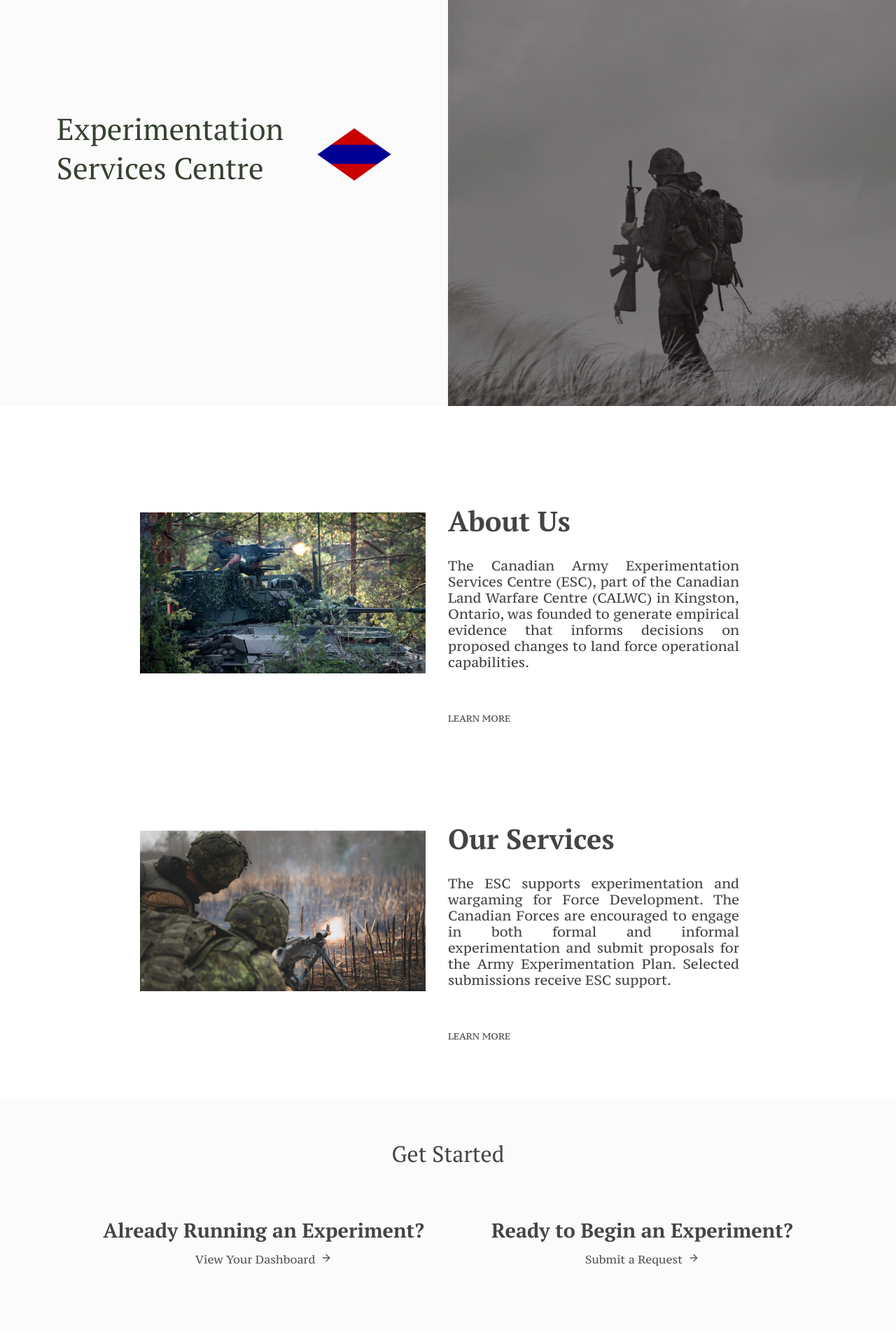
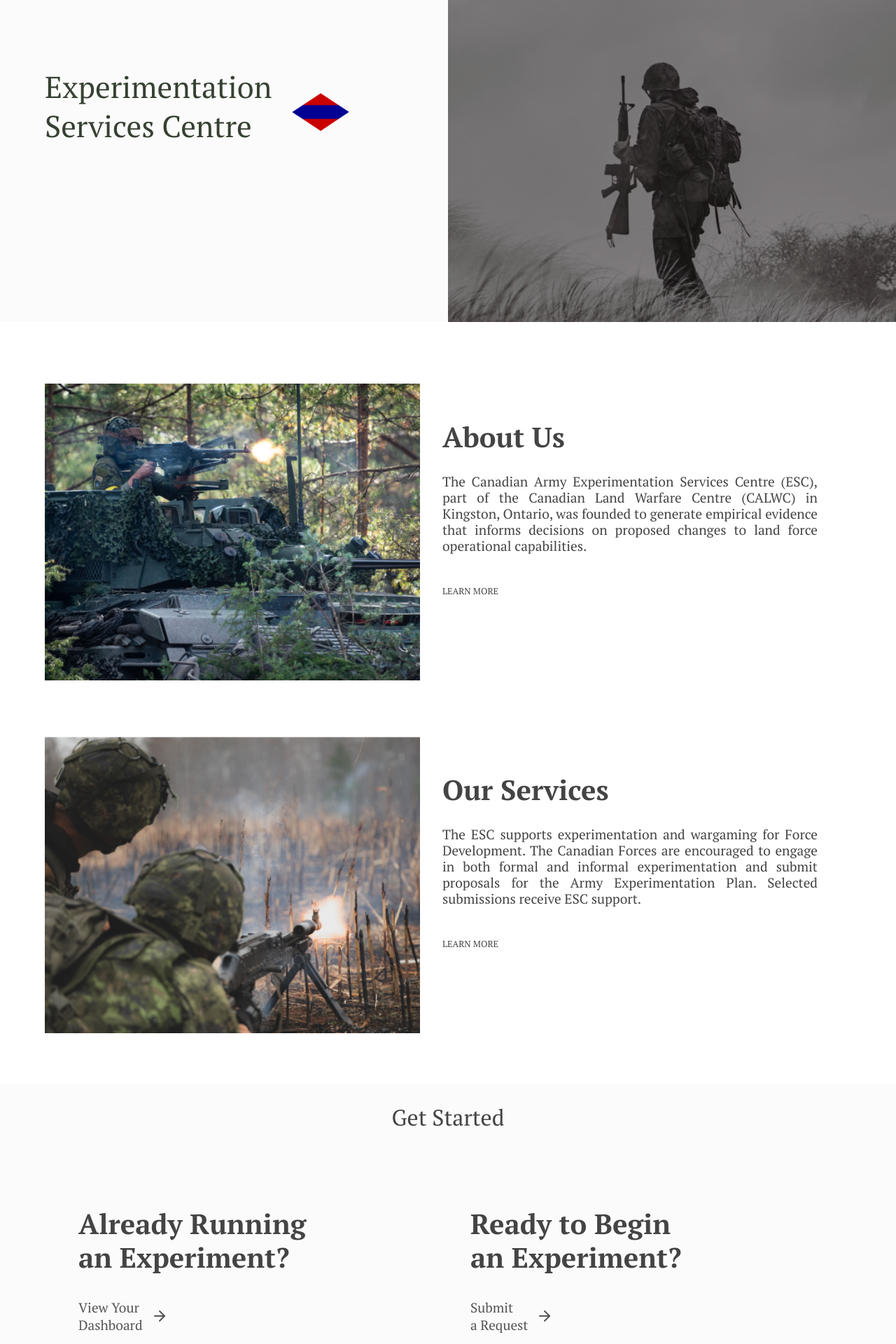
Before and after one commit to ajsib/calwcESC, a Next.js app in the folder front/: page / in a window 1280 px wide. Shown: the part 140-2060 px from the top of the page at 70% size. Built offline with nearby package versions, Linux system fonts and the light colour scheme.

Commit message:
Add footer component and Action Styles

```diff
--- a/front/components/Pages/Landing/Action/ActionSection.tsx
+++ b/front/components/Pages/Landing/Action/ActionSection.tsx
@@ -5,7 +5,7 @@
 
 const actionSectionStyle = css`
   text-align: center;
-  padding: 4rem 0;
+  padding: 2rem 0;
   background-color: #FBFBFB;
 `;
 
@@ -16,9 +16,13 @@
 `;
 
 const cardsContainerStyle = css`
+  gap: 2rem;
   display: flex;
-  justify-content: center;
-  gap: 2rem; /
+  flex-direction: row;
+  flex-wrap: wrap;
+  margin-left: var(--margin);
+  // center the cards
+  // justify-content: center;
 `;
 
 const ActionSection = () => (
@@ -26,12 +30,12 @@
     <h1 css={getStartedStyle}>Get Started</h1>
     <div css={cardsContainerStyle}>
       <CardTemplate
-        title="Already Running an Experiment?"
-        subtitle="View Your Dashboard"
+        title={<>Already Running <br /> an Experiment?</>}
+        subtitle={<>View Your <br /> Dashboard</>}
       />
       <CardTemplate
-        title="Ready to Begin an Experiment?"
-        subtitle="Submit a Request"
+        title={<>Ready to Begin <br /> an Experiment?</>}
+        subtitle={<>Submit <br /> a Request</>}
       />
     </div>
   </section>
--- a/front/components/Pages/Landing/Action/CardTemplate.tsx
+++ b/front/components/Pages/Landing/Action/CardTemplate.tsx
@@ -3,29 +3,38 @@
 import { css } from '@emotion/react';
 import Card from '@/components/UI/Card'; // Adjust the import path as necessary
 import { FiArrowRight } from 'react-icons/fi'; // Import the arrow icon from react-icons
+import { ReactNode } from 'react';
 
 const cardContentStyle = css`
-  padding: 2rem;
-  text-align: center;
+  display: flex;
+  flex-direction: column;
+  padding-left: 3rem;
+  padding-right: 6rem;
+  padding-top: 4rem;
+  padding-bottom: 8rem;
+  width: calc(50vw - var(--margin) - 12rem);
+  text-align: left;
   transition: background-color 0.3s ease-in-out;
 `;
 
 const cardTitleStyle = css`
-  font-size: 1.8rem;
+  font-size: 2.5rem;
   font-weight: bold;
-  margin-bottom: 1rem;
+  margin-bottom: 3rem;
+  line-height: 1.2;
 `;
 
 const cardSubtitleStyle = css`
   display: inline;
-  font-size: 1rem;
+  font-size: 1.2rem;
   color: #555;
-  cursor: pointer;
   position: relative;
   transition: all 0.3s ease-in-out;
+  line-height: 0rem;
 `;
 
 const cardStyleHover = css`
+
   &:hover {
     background-color: #fff; // Changes background to white on hover
 
@@ -39,13 +48,15 @@
 `;
 
 const arrowIconStyle = css`
-  margin-left: 0.5rem; // Space between the subtitle and the arrow icon
-  transition: transform 0.3s ease-in-out; // Smooth transition for the icon movement
+  padding-left: 0.75rem;
+  padding-bottom: 0.5rem;
+  transition: transform 0.3s ease-in-out;
+  font-size: 1.5rem;
 `;
 
 interface CardTemplateProps {
-  title: string;
-  subtitle: string;
+  title: ReactNode;
+  subtitle: ReactNode;
 }
 
 const CardTemplate = ({ title, subtitle }: CardTemplateProps) => (
@@ -53,7 +64,7 @@
     <Card>
       <div css={cardContentStyle}>
         <h2 css={cardTitleStyle}>{title}</h2>
-      <p className="caption "css={cardSubtitleStyle}>
+        <p css={cardSubtitleStyle}>
           {subtitle}
           <FiArrowRight css={arrowIconStyle} />
         </p>
--- a/front/components/Pages/Landing/Hero/HeroContent.tsx
+++ b/front/components/Pages/Landing/Hero/HeroContent.tsx
@@ -6,34 +6,25 @@
   display: flex;
   flex-direction: row;
   align-items: center;
-  justify-content: center;
-  width: 50vw;
+  justify-content: left;
+  width: calc(50vw - var(--margin));
   text-align: left;
-  overflow: hidden; // Prevents any overflow of children outside this div
-
-  @media (max-width: 768px) {
-    flex-direction: column;
-    width: 80vw;
-  }
+  margin-left: var(--margin);
+  flex-wrap: wrap;
 `;
 
 const titleStyle = css`
-  font-size: calc(1.5rem + 1.5vw); // Combines a base size with scalability
+  font-size: calc(1.5rem + 1.5vw);
   margin-bottom: 1rem;
   color: var(--primary-color);
   line-height: 1.3;
-  white-space: nowrap;
-  overflow: hidden;
-  text-overflow: ellipsis; // Adds an ellipsis if text overflows
-  @media (max-width: 768px) {
-    font-size: calc(1rem + 3vw); // Increase scalability factor on smaller screens
-    white-space: normal; // Allows text wrapping on smaller screens
-  }
+  margin-right: calc(1rem + 1vw);
 `;
 
-
 const imageStyle = css`
-  margin-left: 3rem;
+  aspect-ratio: 3/2;
+  height: calc(1rem + 3vw);
+  margin-right: calc(1rem + 1vw);
 `;
 
 const HeroContent = () => (
--- a/front/components/Pages/Landing/Hero/HeroSection.tsx
+++ b/front/components/Pages/Landing/Hero/HeroSection.tsx
@@ -5,7 +5,7 @@
 import HeroContent from './HeroContent';
 
 // Initial height of the hero section
-const initialHeroHeight = '90vh';
+const initialHeroHeight = '75vh';
 
 const HeroSection = () => {
   const [heroHeight, setHeroHeight] = useState(initialHeroHeight);
@@ -18,7 +18,7 @@
       // Calculate the new height based on the scroll position
       // The more you scroll, the smaller the hero section becomes
       // `10` is a factor determining how quickly the section shrinks; adjust as needed
-      const newHeight = Math.max(50, 90 - currentScroll / 10);
+      const newHeight = Math.max(45, 75 - currentScroll);
 
       // Update the state to change the hero section's height
       setHeroHeight(`${newHeight}vh`);
@@ -35,19 +35,19 @@
     display: flex;
     align-items: center;
     justify-content: space-around;
-    height: ${heroHeight}; // Dynamic height based on state
-    transition: height 0.3s; // Smooth transition for the height change
+    height: ${heroHeight};
+    transition: height 0.3s;
     background-color: #FBFBFB;
     margin-top: -4rem;
   `;
 
   const HeroImage = css`
-    background-image: url('/images/landing/landing1.png');
+    background-image: url('/images/landing/landing1-2.png');
     background-size: cover;
     background-position: center;
     width: 50vw;
-    height: ${heroHeight}; // Dynamic height based on state
-    transition: height 0.3s; // Smooth transition for the height change
+    height: ${heroHeight};
+    transition: height 0.3s;
     aspect-ratio: 1/1;
   `;
 
--- a/front/components/Pages/Landing/Mission/CardTemplate.tsx
+++ b/front/components/Pages/Landing/Mission/CardTemplate.tsx
@@ -5,37 +5,39 @@
 
 const cardStyle = css`
   display: flex;
-  align-items: center;
+  align-items: stretch;
 `;
 
 const cardSize = css`
-    // 100% minus the left and right padding
-    width: calc(100% - 24rem);
-    padding-left: 12rem;
-    padding-bottom: 5rem;
+  width: calc(100% - 2 * var(--margin));
+  padding-left: calc(var(--margin) - 0.5rem);
+  padding-bottom: 4rem;
 `;
 
-const cardImageStyle = css`
-  width: calc(50% - 2.5rem);
-  height: auto;
-  margin-right: 2rem;
-  margin-bottom: 0.5rem;
-  margin-top: 0.5rem;
-  margin-left: 0.5rem;
+const cardImage = css`
+  background-size: cover;
+  background-position: center;
+  width: calc(50% - 2.5rem); // Subtract your desired margin
+  margin: 0.5rem;
+  background-repeat: no-repeat;
 `;
 
 const cardTextStyle = css`
-  width: 50%;
+  width: calc(50% - 2.5rem);
   text-align: left;
-  align-self: flex-start;
+  padding-left: 1.5rem;
+  padding-top: 4rem;
+  padding-bottom: 8rem;
+  display: flex;
+  flex-direction: column;
+  justify-content: center;
 `;
 
 const cardTitleStyle = css`
   font-size: 2.5rem;
   color: var(--primary);
   font-weight: bold;
-  margin-top: 4rem;
-  margin-bottom: 2rem;
+  padding-bottom: 2rem;
 `;
 
 const cardDescriptionStyle = css`
@@ -43,13 +45,12 @@
   text-align: justify;
   color: var(--primary);
   line-height: 1.2;
-  margin-bottom: 4rem;
-  margin-right: 2rem;
 `;
 
 const learnMoreStyle = css`
   font-size: 0.8rem;
   text-transform: uppercase;
+  padding-top: 3rem;
 `;
 
 interface CardTemplateProps {
@@ -62,11 +63,12 @@
   <div css={cardSize}>
     <Card>
      <div css={cardStyle}>
-       <img css={cardImageStyle} src={imageSrc} alt={title} />
+        {/* Use div with background image here */}
+        <div css={[cardImage, { backgroundImage: `url(${imageSrc})` }]} />
         <div css={cardTextStyle}>
           <h1 css={cardTitleStyle}>{title}</h1>
-          <p className="caption" css={cardDescriptionStyle}>{text}</p>
-          <p className="caption" css={learnMoreStyle}>Learn more</p>
+          <p css={cardDescriptionStyle}>{text}</p>
+          <p css={learnMoreStyle}>Learn more</p>
         </div>
       </div>
     </Card>
--- a/front/components/Shared/Footer.tsx
+++ b/front/components/Shared/Footer.tsx
@@ -0,0 +1,14 @@
+/** @jsxImportSource @emotion/react */
+import { css } from '@emotion/react';
+
+const footerStyle = css`
+  width: 100%;
+  height: 1.5rem;
+  background-color: #364132;
+`;
+
+const Footer = () => (
+  <footer css={footerStyle}></footer>
+);
+
+export default Footer;
--- a/front/pages/index.tsx
+++ b/front/pages/index.tsx
@@ -3,6 +3,7 @@
 import HeroSection from '@/components/Pages/Landing/Hero/HeroSection';
 import MissionSection from '@/components/Pages/Landing/Mission/MissionSection';
 import ActionSection from '@/components/Pages/Landing/Action/ActionSection';
+import Footer from '@/components/Shared/Footer';
 
 
 export default function Home() {
@@ -12,6 +13,7 @@
       <HeroSection />
       <MissionSection />
       <ActionSection />
+      <Footer />
     </>
   );
 }
--- a/front/styles/globals.css
+++ b/front/styles/globals.css
@@ -13,4 +13,22 @@
   color: var(--primary-color);
 }
 
+:root {
+  /* Define the default margin */
+  --margin: calc(8vw);
+}
+
+/* Adjust the margin based on viewport width */
+@media (max-width: 1500px) {
+  :root {
+    --margin: calc(5vw);
+  }
+}
+
+@media (max-width: 800px) {
+  :root {
+    --margin: calc(3vw);
+  }
+}
+
 /* Here you import other styles as needed */
```
Also changed, not shown: front/public/images/landing/landing1-2.png (added). Lines whose indentation alone changed are shown as unchanged.
